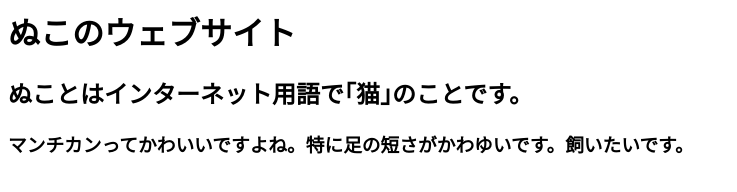
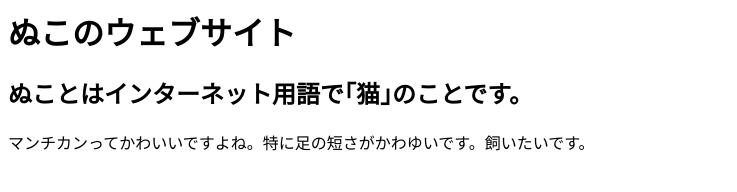
Before and after one commit to meraayumi/NUKO-meraayumi.github.io, a plain HTML site: page index.html in a window 1280 px wide. Shown: the whole page, without its empty margins (0-737 px from the left). Drawn offline with Linux system fonts and the light colour scheme.

Commit message:
Update index.html

```diff
--- a/index.html
+++ b/index.html
@@ -3,6 +3,6 @@
   <body>
     <h1>ぬこのウェブサイト</h1>
     <h2>ぬことはインターネット用語で｢猫｣のことです。</h2>
-    <h3>マンチカンってかわいいですよね。特に足の短さがかわゆいです。飼いたいです。</h3>
+    <p>マンチカンってかわいいですよね。特に足の短さがかわゆいです。飼いたいです。</p>
   </body>
 </html>
```
